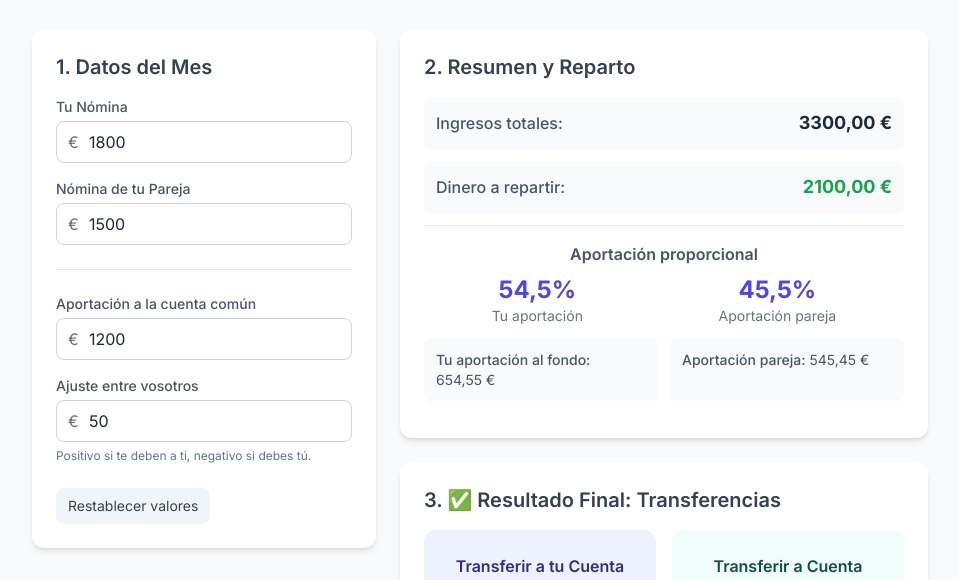
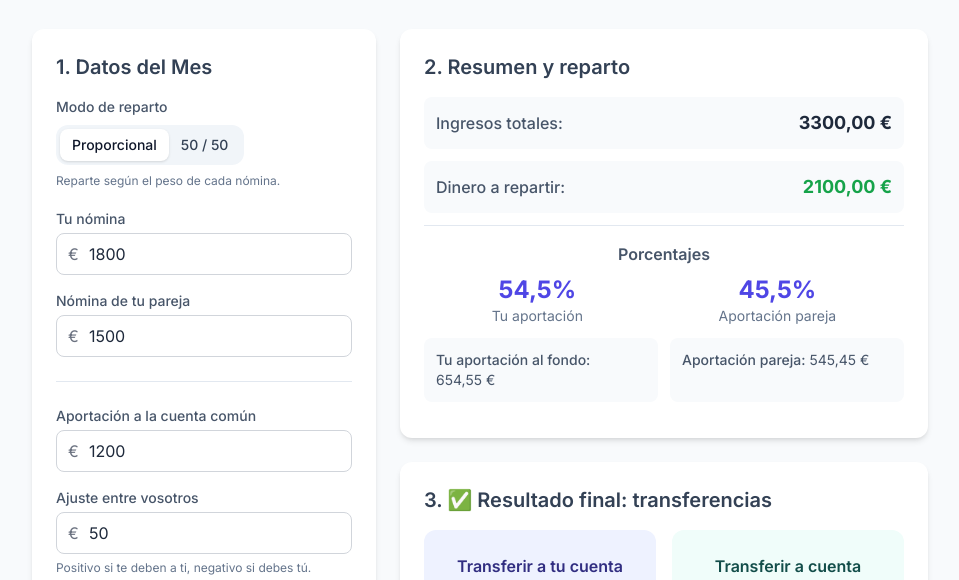
Before and after one commit to queridojavier/a-medias, a plain HTML site: page index.html in a window 1280 px wide. Shown: the part 91-671 px from the top of the page, without its empty margins (160-1119 px from the left). Drawn offline with nearby package versions, Linux system fonts and the light colour scheme.

Commit message:
Update index.html

```diff
--- a/index.html
+++ b/index.html
@@ -5,7 +5,7 @@
   <meta name="viewport" content="width=device-width, initial-scale=1.0"/>
   <title>A Medias</title>
 
-  <!-- Tailwind por CDN (se cacheará en runtime para offline tras 1ª carga) -->
+  <!-- Tailwind por CDN -->
   <script src="https://cdn.tailwindcss.com"></script>
 
   <!-- Fuentes -->
@@ -14,6 +14,7 @@
   <!-- PWA -->
   <link rel="manifest" href="./manifest.json">
   <link rel="apple-touch-icon" href="./icons/icon-192.png">
+  <meta name="apple-mobile-web-app-title" content="A Medias">
   <meta name="theme-color" content="#111827">
   <meta name="apple-mobile-web-app-capable" content="yes">
   <meta name="apple-mobile-web-app-status-bar-style" content="black-translucent">
@@ -55,10 +56,28 @@
         <div class="card">
           <h2 class="text-xl font-semibold mb-4 text-slate-700">1. Datos del Mes</h2>
 
+          <!-- Modo de reparto (el “dongle”) -->
+          <div class="mb-5">
+            <label class="block text-sm font-medium text-slate-600 mb-2">Modo de reparto</label>
+            <div class="inline-flex rounded-xl bg-slate-100 p-1" role="group" aria-label="Modo de reparto">
+              <button id="mode-prop"
+                      class="px-3 py-1.5 rounded-lg text-sm font-medium bg-white shadow text-slate-900"
+                      type="button" aria-pressed="true">
+                Proporcional
+              </button>
+              <button id="mode-eq"
+                      class="px-3 py-1.5 rounded-lg text-sm font-medium text-slate-700 hover:text-slate-900"
+                      type="button" aria-pressed="false">
+                50 / 50
+              </button>
+            </div>
+            <p id="mode-hint" class="text-xs text-slate-500 mt-2">Reparte según el peso de cada nómina.</p>
+          </div>
+
           <!-- Ingresos -->
           <div class="space-y-4">
             <div>
-              <label for="nomina1" class="block text-sm font-medium text-slate-600 mb-1">Tu Nómina</label>
+              <label for="nomina1" class="block text-sm font-medium text-slate-600 mb-1">Tu nómina</label>
               <div class="input-group">
                 <span>€</span>
                 <input type="number" id="nomina1" class="input-field" placeholder="1800" value="1800"
@@ -66,7 +85,7 @@
               </div>
             </div>
             <div>
-              <label for="nomina2" class="block text-sm font-medium text-slate-600 mb-1">Nómina de tu Pareja</label>
+              <label for="nomina2" class="block text-sm font-medium text-slate-600 mb-1">Nómina de tu pareja</label>
               <div class="input-group">
                 <span>€</span>
                 <input type="number" id="nomina2" class="input-field" placeholder="1500" value="1500"
@@ -109,7 +128,7 @@
       <!-- Columna de Resultados -->
       <div class="lg:col-span-3 space-y-6">
         <div class="card" aria-live="polite">
-          <h2 class="text-xl font-semibold mb-4 text-slate-700">2. Resumen y Reparto</h2>
+          <h2 class="text-xl font-semibold mb-4 text-slate-700">2. Resumen y reparto</h2>
 
           <div class="space-y-3 text-slate-600">
             <div class="flex justify-between items-center p-3 bg-slate-50 rounded-lg">
@@ -122,7 +141,7 @@
             </div>
 
             <div class="mt-4 pt-4 border-t border-slate-200">
-              <h3 class="font-semibold text-center mb-2">Aportación proporcional</h3>
+              <h3 class="font-semibold text-center mb-2">Porcentajes</h3>
               <div class="flex justify-around items-center text-center">
                 <div>
                   <div id="porcentaje1" class="font-bold text-2xl text-indigo-600">54,5%</div>
@@ -135,7 +154,7 @@
               </div>
             </div>
 
-           <!-- Aportaciones al fondo (sin sobrantes intermedios) -->
+            <!-- Aportaciones al fondo (sin mostrar sobrantes intermedios) -->
             <div class="grid grid-cols-1 md:grid-cols-2 gap-3 mt-4 text-sm text-slate-600">
               <div class="p-3 bg-slate-50 rounded-lg">
                 <span class="font-medium">Tu aportación al fondo:</span> <span id="comun1">—</span>
@@ -151,14 +170,14 @@
         </div>
 
         <div class="card" aria-live="polite">
-          <h2 class="text-xl font-semibold mb-4 text-slate-700">3. ✅ Resultado Final: Transferencias</h2>
+          <h2 class="text-xl font-semibold mb-4 text-slate-700">3. ✅ Resultado final: transferencias</h2>
           <div class="grid grid-cols-1 md:grid-cols-2 gap-4">
             <div class="result-box bg-indigo-50 text-indigo-900">
-              <h3 class="font-semibold mb-2">Transferir a tu Cuenta</h3>
+              <h3 class="font-semibold mb-2">Transferir a tu cuenta</h3>
               <p id="transferencia1" class="text-3xl font-bold">1.095,45 €</p>
             </div>
             <div class="result-box bg-teal-50 text-teal-900">
-              <h3 class="font-semibold mb-2">Transferir a Cuenta Pareja</h3>
+              <h3 class="font-semibold mb-2">Transferir a cuenta pareja</h3>
               <p id="transferencia2" class="text-3xl font-bold">1.004,55 €</p>
             </div>
           </div>
@@ -182,14 +201,13 @@
 
   <!-- Lógica de la app -->
   <script>
-    // Formato de moneda y redondeo fiable
+    // ---- Utilidades ----
     const money = n => new Intl.NumberFormat('es-ES', {
       style: 'currency', currency: 'EUR', minimumFractionDigits: 2, maximumFractionDigits: 2
     }).format(n);
-
+    const fmtPct = n => new Intl.NumberFormat('es-ES', { minimumFractionDigits: 1, maximumFractionDigits: 1 }).format(n);
     const round2 = n => Math.round((Number(n) + Number.EPSILON) * 100) / 100;
 
-    // Lectura segura (permite negativo solo en ajuste)
     const read = (id, { allowNegative = false } = {}) => {
       const el = document.getElementById(id);
       if (!el) return 0;
@@ -200,12 +218,16 @@
       return v;
     };
 
+    // ---- Estado ----
+    let mode = 'prop'; // 'prop' (proporcional) | 'eq' (50/50)
+
     const saveState = () => {
       const data = {
         nomina1: read('nomina1'),
         nomina2: read('nomina2'),
         fondoComun: read('fondoComun'),
-        ajuste: read('ajuste', { allowNegative: true })
+        ajuste: read('ajuste', { allowNegative: true }),
+        mode
       };
       localStorage.setItem('parejas_calc', JSON.stringify(data));
     };
@@ -217,34 +239,30 @@
         if (data.nomina2 != null) document.getElementById('nomina2').value = data.nomina2;
         if (data.fondoComun != null) document.getElementById('fondoComun').value = data.fondoComun;
         if (data.ajuste != null) document.getElementById('ajuste').value = data.ajuste;
+        if (data.mode === 'eq' || data.mode === 'prop') mode = data.mode;
       } catch {}
     };
 
-    let defaultState = {};
-
+    // ---- Cálculo principal ----
     function calculate() {
-      // 1) Entradas
       const nomina1 = read('nomina1');
       const nomina2 = read('nomina2');
       const fondoComun = read('fondoComun');
       const ajuste = read('ajuste', { allowNegative: true });
 
-      // 2) Totales y porcentajes
       const ingresoTotal = round2(nomina1 + nomina2);
 
-      let p1 = ingresoTotal > 0 ? nomina1 / ingresoTotal : 0;
+      // Porcentaje según modo: proporcional o 50/50
+      let p1 = mode === 'eq'
+        ? 0.5
+        : (ingresoTotal > 0 ? nomina1 / ingresoTotal : 0.5); // si 0 ingresos, 50/50 por defecto
       p1 = Math.min(1, Math.max(0, p1));
-      let p1pct = round2(p1 * 100);
-      let p2pct = round2(100 - p1pct);
 
-      // 3) Aportaciones al fondo común
       const comun1 = round2(fondoComun * p1);
       const comun2 = round2(fondoComun * (1 - p1));
 
-      // 4) Sobrante a repartir
       let dineroRepartir = round2(ingresoTotal - fondoComun);
 
-      // 5) Límite: fondo > ingresos
       const warningEl = document.getElementById('warning');
       if (warningEl) warningEl.textContent = '';
       if (dineroRepartir < 0) {
@@ -253,45 +271,58 @@
           'La aportación a la cuenta común supera los ingresos totales. Revisa las cifras.';
       }
 
-      // 6) Sobrante individual proporcional
       const sobrante1 = round2(nomina1 - comun1);
       const sobrante2 = round2(nomina2 - comun2);
 
-      // 7) Ajuste: positivo significa que te deben a ti
       const transferencia1 = round2(sobrante1 - ajuste);
       const transferencia2 = round2(sobrante2 + ajuste);
 
-      // 8) Pintar UI (sin sobrantes intermedios)
+      // Pintar UI
       document.getElementById('ingresoTotal').textContent = money(ingresoTotal);
       document.getElementById('dineroRepartir').textContent = money(dineroRepartir);
 
-// Porcentajes (formato español con coma)
-const fmtPct = n => new Intl.NumberFormat('es-ES', { minimumFractionDigits: 1, maximumFractionDigits: 1 }).format(n);
       document.getElementById('porcentaje1').textContent = `${fmtPct(p1 * 100)}%`;
       document.getElementById('porcentaje2').textContent = `${fmtPct((1 - p1) * 100)}%`;
 
-// Aportaciones al fondo (solo estas dos cajas)
-const c1 = document.getElementById('comun1'); if (c1) c1.textContent = money(comun1);
-const c2 = document.getElementById('comun2'); if (c2) c2.textContent = money(comun2);
+      document.getElementById('comun1').textContent = money(comun1);
+      document.getElementById('comun2').textContent = money(comun2);
 
-// Transferencias finales (lo que importa)
       document.getElementById('transferencia1').textContent = money(transferencia1);
       document.getElementById('transferencia2').textContent = money(transferencia2);
 
       saveState();
     }
 
-    function resetForm() {
-      try { localStorage.removeItem('parejas_calc'); } catch {}
-      document.getElementById('nomina1').value = defaultState.nomina1 ?? 0;
-      document.getElementById('nomina2').value = defaultState.nomina2 ?? 0;
-      document.getElementById('fondoComun').value = defaultState.fondoComun ?? 0;
-      document.getElementById('ajuste').value = defaultState.ajuste ?? 0;
+    // ---- UI Modo ----
+    function updateModeUI() {
+      const btnProp = document.getElementById('mode-prop');
+      const btnEq = document.getElementById('mode-eq');
+      const hint = document.getElementById('mode-hint');
+
+      if (mode === 'prop') {
+        btnProp.className = "px-3 py-1.5 rounded-lg text-sm font-medium bg-white shadow text-slate-900";
+        btnEq.className = "px-3 py-1.5 rounded-lg text-sm font-medium text-slate-700 hover:text-slate-900";
+        btnProp.setAttribute('aria-pressed', 'true');
+        btnEq.setAttribute('aria-pressed', 'false');
+        hint.textContent = "Reparte según el peso de cada nómina.";
+      } else {
+        btnEq.className = "px-3 py-1.5 rounded-lg text-sm font-medium bg-white shadow text-slate-900";
+        btnProp.className = "px-3 py-1.5 rounded-lg text-sm font-medium text-slate-700 hover:text-slate-900";
+        btnEq.setAttribute('aria-pressed', 'true');
+        btnProp.setAttribute('aria-pressed', 'false');
+        hint.textContent = "Reparte exactamente al 50% cada concepto.";
+      }
+    }
+
+    function setMode(m) {
+      mode = m;
+      updateModeUI();
       calculate();
     }
 
+    // ---- Bootstrap ----
+    let defaultState = {};
     window.onload = () => {
-      // Guarda valores por defecto iniciales
       defaultState = {
         nomina1: parseFloat(document.getElementById('nomina1').value) || 0,
         nomina2: parseFloat(document.getElementById('nomina2').value) || 0,
@@ -300,20 +331,29 @@ saveState();
       };
 
       loadState();
+      updateModeUI();
       calculate();
 
-      // Debounce ligero para inputs
       const inputs = ['nomina1','nomina2','fondoComun','ajuste'];
       let t;
       inputs.forEach(id => {
         const el = document.getElementById(id);
-        el.addEventListener('input', () => {
-          clearTimeout(t);
-          t = setTimeout(calculate, 80);
-        });
+        el.addEventListener('input', () => { clearTimeout(t); t = setTimeout(calculate, 80); });
       });
 
-      document.getElementById('btnReset')?.addEventListener('click', resetForm);
+      document.getElementById('btnReset')?.addEventListener('click', () => {
+        try { localStorage.removeItem('parejas_calc'); } catch {}
+        document.getElementById('nomina1').value = defaultState.nomina1 ?? 0;
+        document.getElementById('nomina2').value = defaultState.nomina2 ?? 0;
+        document.getElementById('fondoComun').value = defaultState.fondoComun ?? 0;
+        document.getElementById('ajuste').value = defaultState.ajuste ?? 0;
+        mode = 'prop';
+        updateModeUI();
+        calculate();
+      });
+
+      document.getElementById('mode-prop').addEventListener('click', () => setMode('prop'));
+      document.getElementById('mode-eq').addEventListener('click', () => setMode('eq'));
     };
   </script>
 </body>
```
Lines whose indentation alone changed are shown as unchanged.
